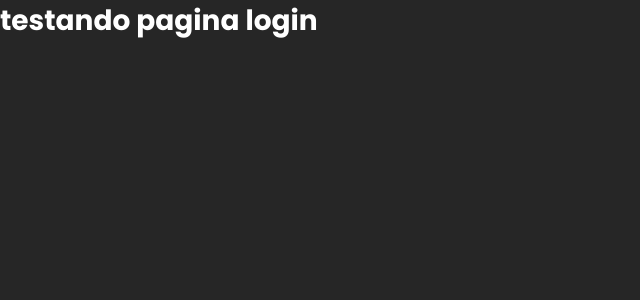
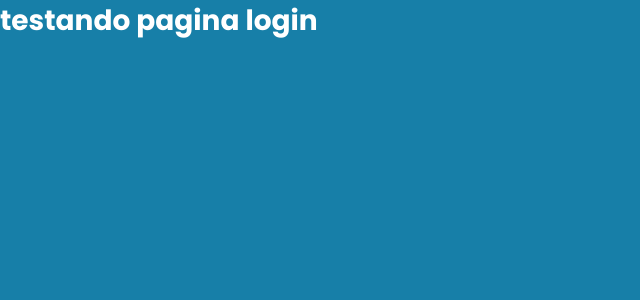
Before and after one commit to raphaeldemelo/bempaggodesafio, a React (Create React App) app: page / in a window 1280 px wide. Shown: the top 300 px of the page, without its empty margins (0-640 px from the left). Built offline with nearby package versions, Linux system fonts and the light colour scheme.

Commit message:
definindo estilo global

```diff
--- a/src/global/styles.css
+++ b/src/global/styles.css
@@ -19,7 +19,7 @@ body,
 
 body {
   font: 14px 'poppins', sans-serif;
-  background-color: #262626;
+  background-color: #177fa8;
   color: #fff;
 }
 
```
